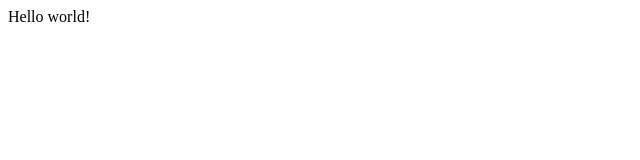
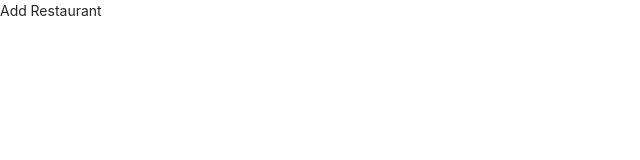
Before and after one commit to jaidharosenblatt/familyfoods, a React (Create React App) app: page /add in a window 1280 px wide. Shown: the top 160 px of the page, without its empty margins (0-640 px from the left). Built offline with nearby package versions, Linux system fonts and the light colour scheme.

Commit message:
set up routing and installed antd and router

```diff
--- a/package.json
+++ b/package.json
@@ -6,8 +6,10 @@
     "@testing-library/jest-dom": "^4.2.4",
     "@testing-library/react": "^9.3.2",
     "@testing-library/user-event": "^7.1.2",
+    "antd": "^4.4.0",
     "react": "^16.13.1",
     "react-dom": "^16.13.1",
+    "react-router-dom": "^5.2.0",
     "react-scripts": "3.4.1"
   },
   "scripts": {
--- a/public/index.html
+++ b/public/index.html
@@ -24,7 +24,7 @@
       work correctly both with client-side routing and a non-root public URL.
       Learn how to configure a non-root public URL by running `npm run build`.
     -->
-    <title>React App</title>
+    <title>Family Foods</title>
   </head>
   <body>
     <noscript>You need to enable JavaScript to run this app.</noscript>
--- /dev/null
+++ b/src/App.css
@@ -0,0 +1 @@
+@import "~antd/dist/antd.css";
--- a/src/App.js
+++ b/src/App.js
@@ -1,7 +1,23 @@
 import React from "react";
+import { BrowserRouter, Route, Switch, Redirect } from "react-router-dom";
+
+import RandomChooser from "./pages/RandomChooser";
+import AddRestaurant from "./pages/AddRestaurant";
+import Restaurants from "./pages/Restaurants";
 
 const App = () => {
-  return <div>Hello world!</div>;
+  return (
+    <div className="App">
+      <BrowserRouter>
+        <Switch>
+          <Route path="/random" exact component={RandomChooser} />
+          <Route path="/add" exact component={AddRestaurant} />
+          <Route path="/all" exact component={Restaurants} />
+          <Redirect to="/random" />;
+        </Switch>
+      </BrowserRouter>
+    </div>
+  );
 };
 
 export default App;
--- a/src/index.js
+++ b/src/index.js
@@ -1,5 +1,6 @@
 import React from "react";
 import ReactDOM from "react-dom";
 import App from "./App";
+import "./App.css";
 
 ReactDOM.render(<App />, document.querySelector("#root"));
--- /dev/null
+++ b/src/pages/AddRestaurant.js
@@ -0,0 +1,7 @@
+import React from "react";
+
+const AddRestaurant = () => {
+  return <div>Add Restaurant</div>;
+};
+
+export default AddRestaurant;
--- /dev/null
+++ b/src/pages/RandomChooser.js
@@ -0,0 +1,7 @@
+import React from "react";
+
+const RandomChooser = () => {
+  return <div>I'm the chooser</div>;
+};
+
+export default RandomChooser;
--- /dev/null
+++ b/src/pages/Restaurants.js
@@ -0,0 +1,7 @@
+import React from "react";
+
+const Restaurants = () => {
+  return <div>Restaurants</div>;
+};
+
+export default Restaurants;
```
Also changed, not shown: 1 other file (tests, documents, lock files or other folders).
